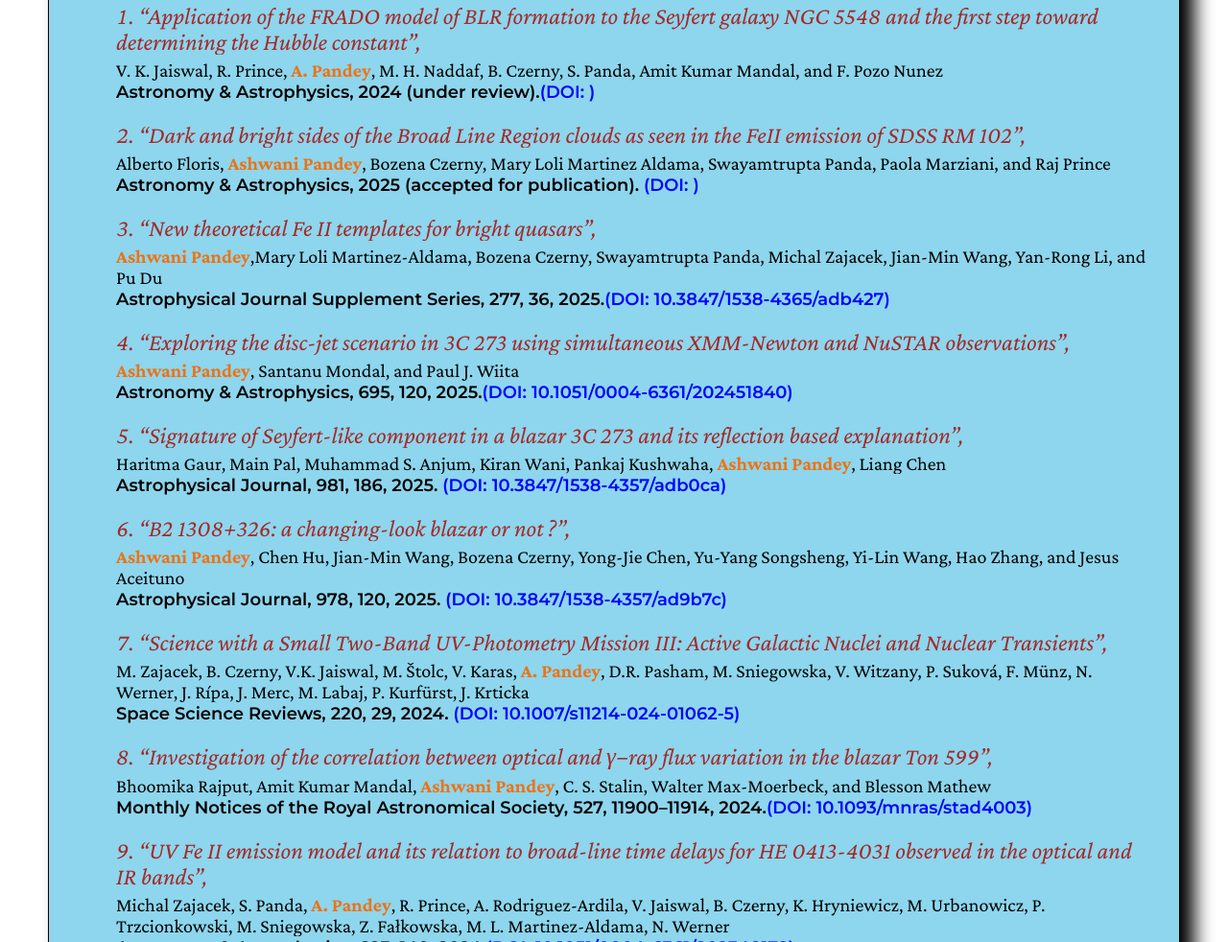
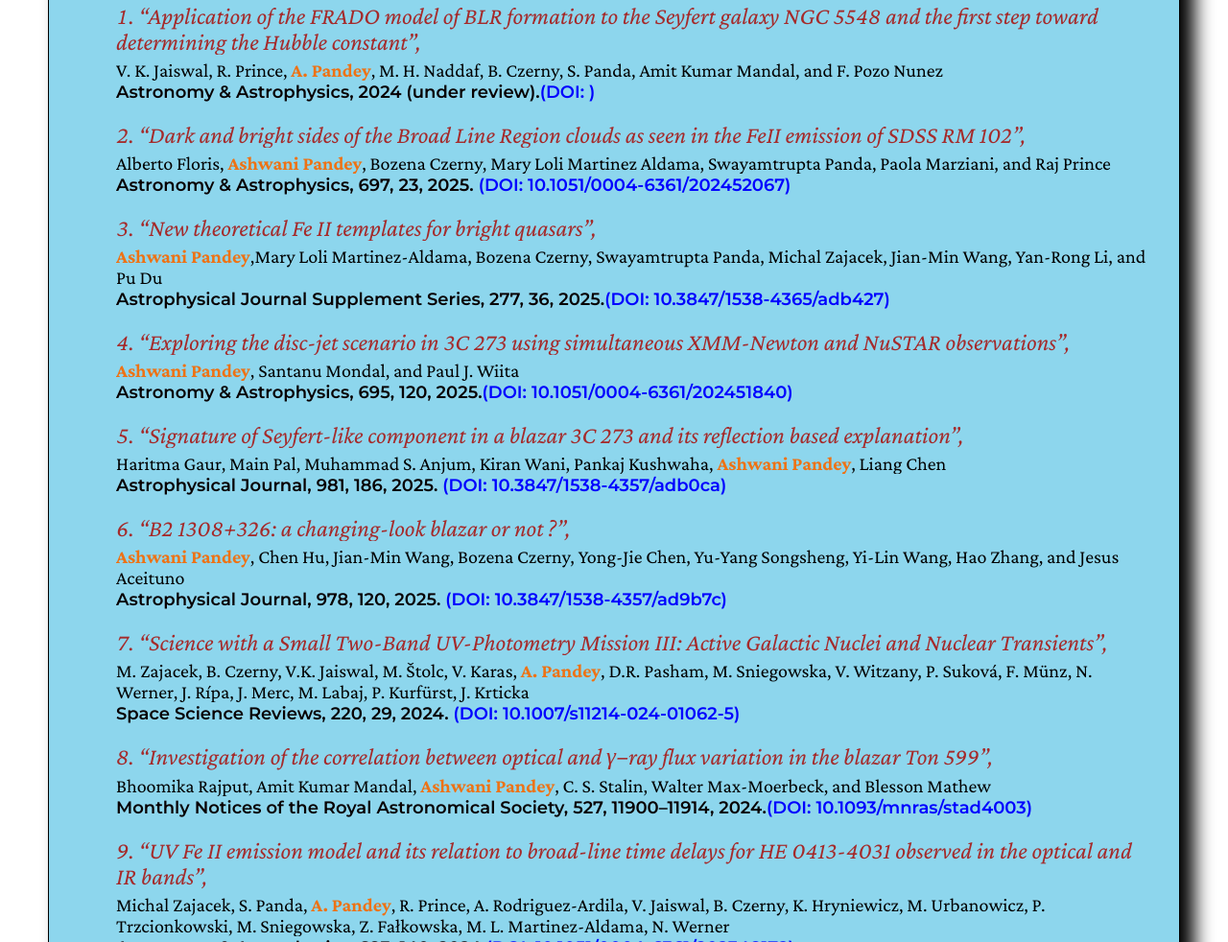
Before and after one commit to Ashwani-88/Ashwani-88.github.io, a plain HTML site: page index.html in a window 1280 px wide. Shown: the part 3105-4087 px from the top of the page at 96% size. Drawn offline with nearby package versions, Linux system fonts and the light colour scheme; a web font is replaced by a local one.

Commit message:
Update index.html

```diff
--- a/index.html
+++ b/index.html
@@ -275,8 +275,8 @@
                 Prince
               </p>
               <span
-                >Astronomy & Astrophysics, 2025 (accepted for publication).
-                <a href="" target="_blank">(DOI: )</a></span
+                >Astronomy & Astrophysics, 697, 23, 2025.
+                <a href="https://doi.org/10.1051/0004-6361/202452067" target="_blank">(DOI: 10.1051/0004-6361/202452067)</a></span
               >
 
               <li>“New theoretical Fe II templates for bright quasars”,</li>
```
